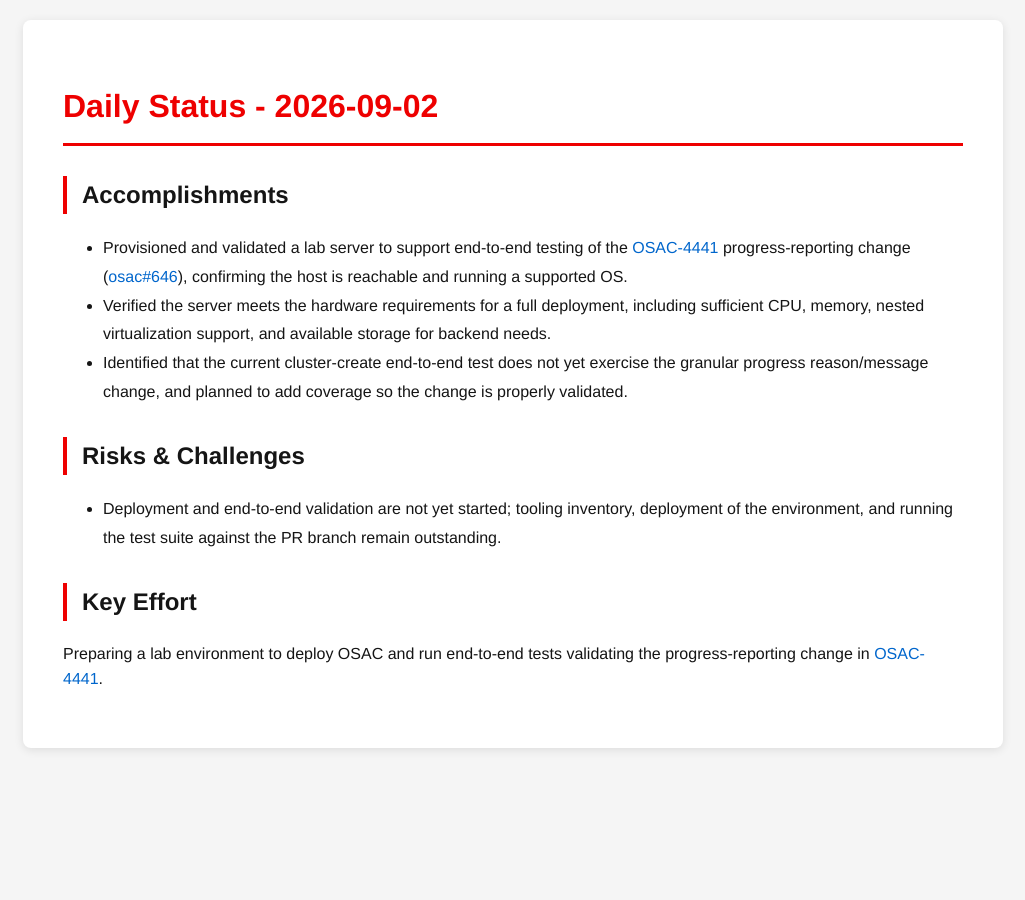
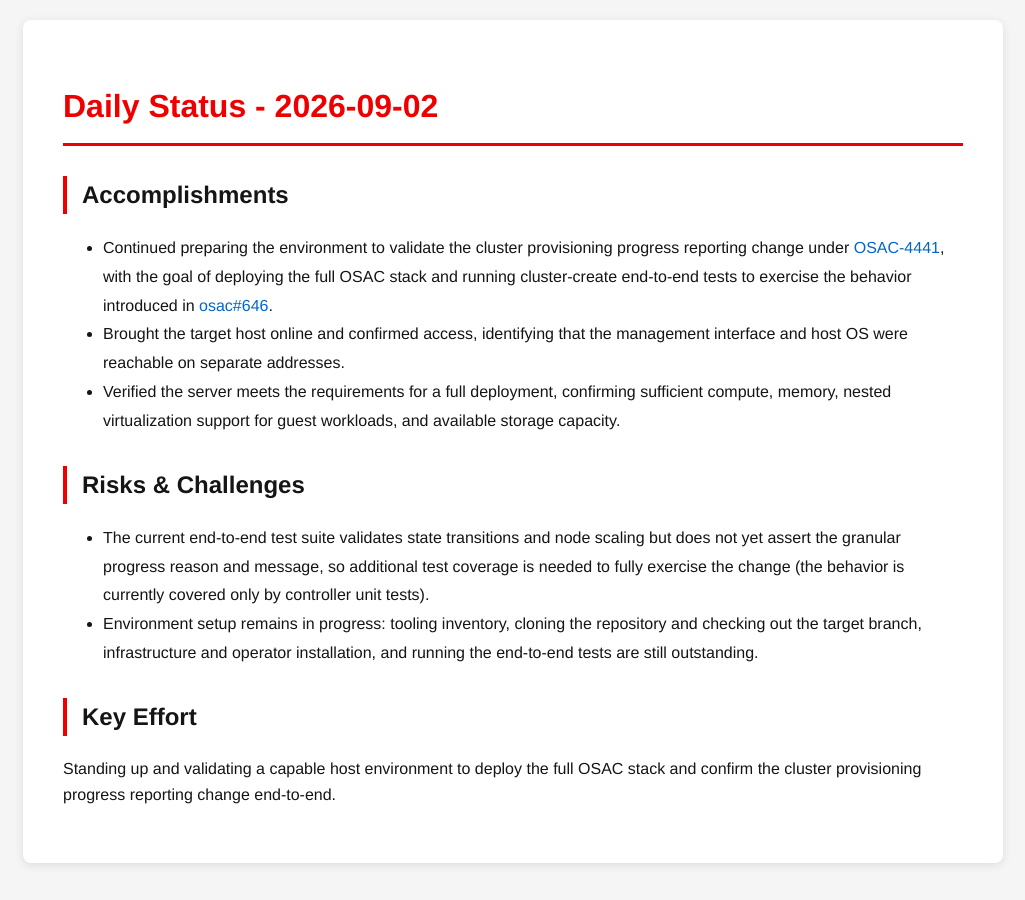
Before and after one commit to tzvatot/daily-status, a Jekyll site: the page built from 2026-09-02.md, in a window 1280 px wide. Shown: the whole page, without its empty margins (127-1152 px from the left). Built offline with Jekyll 4.4.1, drawn with Linux system fonts in a browser that asks for light colours.

Commit message:
Daily status update - 2026-09-02

```diff
--- a/2026-09-02.md
+++ b/2026-09-02.md
@@ -7,12 +7,13 @@ date: 2026-09-02
 # Daily Status - 2026-09-02
 
 ## Accomplishments
-- Provisioned and validated a lab server to support end-to-end testing of the [OSAC-4441](https://redhat.atlassian.net/browse/OSAC-4441) progress-reporting change ([osac#646](https://github.com/osac-project/osac/pull/646)), confirming the host is reachable and running a supported OS.
-- Verified the server meets the hardware requirements for a full deployment, including sufficient CPU, memory, nested virtualization support, and available storage for backend needs.
-- Identified that the current cluster-create end-to-end test does not yet exercise the granular progress reason/message change, and planned to add coverage so the change is properly validated.
+- Continued preparing the environment to validate the cluster provisioning progress reporting change under [OSAC-4441](https://redhat.atlassian.net/browse/OSAC-4441), with the goal of deploying the full OSAC stack and running cluster-create end-to-end tests to exercise the behavior introduced in [osac#646](https://github.com/osac-project/osac/pull/646).
+- Brought the target host online and confirmed access, identifying that the management interface and host OS were reachable on separate addresses.
+- Verified the server meets the requirements for a full deployment, confirming sufficient compute, memory, nested virtualization support for guest workloads, and available storage capacity.
 
 ## Risks & Challenges
-- Deployment and end-to-end validation are not yet started; tooling inventory, deployment of the environment, and running the test suite against the PR branch remain outstanding.
+- The current end-to-end test suite validates state transitions and node scaling but does not yet assert the granular progress reason and message, so additional test coverage is needed to fully exercise the change (the behavior is currently covered only by controller unit tests).
+- Environment setup remains in progress: tooling inventory, cloning the repository and checking out the target branch, infrastructure and operator installation, and running the end-to-end tests are still outstanding.
 
 ## Key Effort
-Preparing a lab environment to deploy OSAC and run end-to-end tests validating the progress-reporting change in [OSAC-4441](https://redhat.atlassian.net/browse/OSAC-4441).
+Standing up and validating a capable host environment to deploy the full OSAC stack and confirm the cluster provisioning progress reporting change end-to-end.
```
